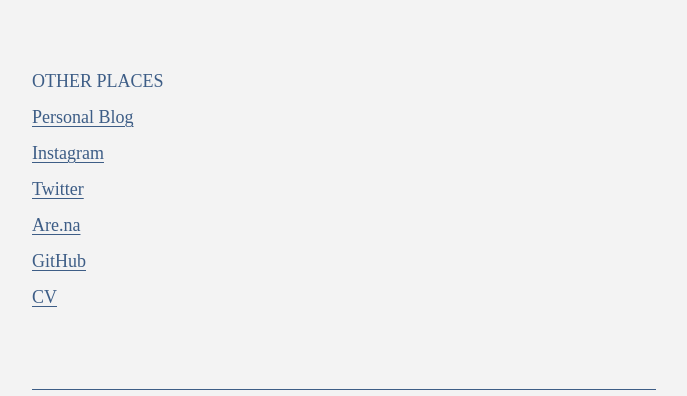
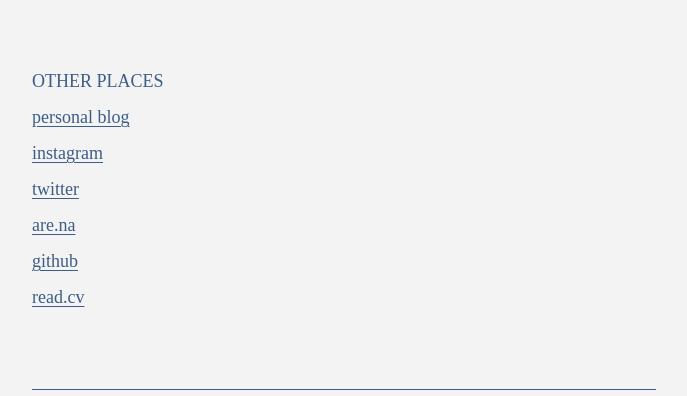
Before and after one commit to phoemelaballaran/phoemelaballaran.github.io, a Jekyll site: the page built from about.md, in a window 1280 px wide. Shown: the part 1331-1727 px from the top of the page, without its empty margins (88-775 px from the left). Built offline with Jekyll 4.4.1, drawn with Linux system fonts in a browser that asks for light colours; some web fonts are replaced.

Commit message:
Update about.md

```diff
--- a/about.md
+++ b/about.md
@@ -19,10 +19,10 @@
 <br>
 <p>
 OTHER PLACES
-<br><a href="https://comoballar.github.io" target="_blank">Personal Blog</a>
-<br><a href="https://www.instagram.com/phoemelaballaran/" target="_blank">Instagram</a>
-<br><a href="https://twitter.com/heyphoemela" target="_blank">Twitter</a>
-<br><a href="https://are.na/phoemela-ballaran" target="_blank">Are.na</a>
-<br><a href="https://github.com/phoemelaballaran" target="_blank">GitHub</a>
-<br><a href="https://read.cv/phoemelaballaran" target="_blank">CV</a>
+<br><a href="https://comoballar.github.io" target="_blank">personal blog</a>
+<br><a href="https://www.instagram.com/phoemelaballaran/" target="_blank">instagram</a>
+<br><a href="https://twitter.com/heyphoemela" target="_blank">twitter</a>
+<br><a href="https://are.na/phoemela-ballaran" target="_blank">are.na</a>
+<br><a href="https://github.com/phoemelaballaran" target="_blank">github</a>
+<br><a href="https://read.cv/phoemelaballaran" target="_blank">read.cv</a>
 <br><br>
```
